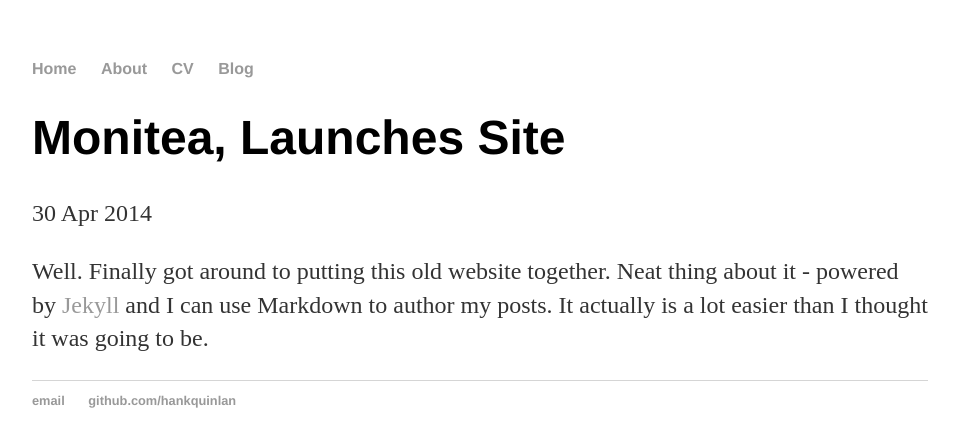
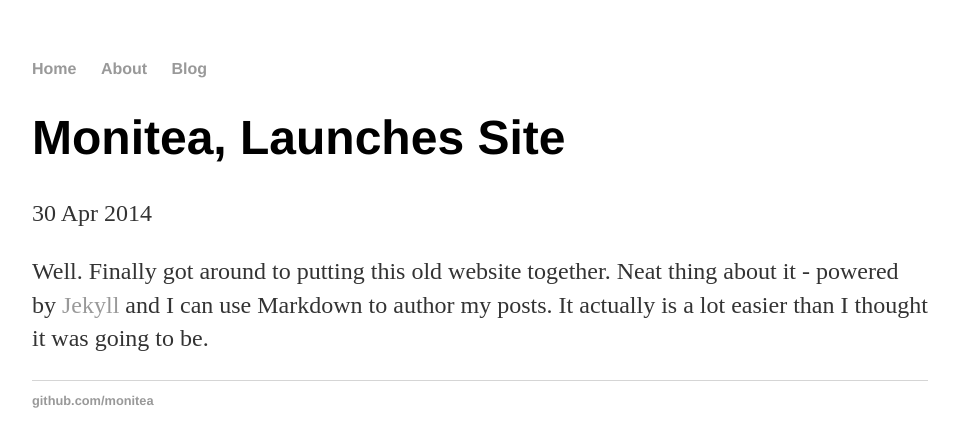
Before and after one commit to monitea/monitea.github.io, a Jekyll site: the page built from _posts/2017-02-18-Initial post.md, in a window 1280 px wide. Shown: the top 447 px of the page, without its empty margins (160-1119 px from the left). Built offline with Jekyll 4.4.1, drawn with Linux system fonts in a browser that asks for light colours.

Commit message:
Update default.html

```diff
--- a/_layouts/default.html
+++ b/_layouts/default.html
@@ -10,7 +10,6 @@
 	    		<ul>
 	        		<li><a href="/">Home</a></li>
 		        	<li><a href="/about">About</a></li>
-	        		<li><a href="/cv">CV</a></li>
 	        		<li><a href="/blog">Blog</a></li>
 	    		</ul>
 			</nav>
@@ -21,8 +20,7 @@
 			</div><!-- /.container -->
 			<footer>
 	    		<ul>
-	        		<li><a href="mailto:hankquinlanhub@gmail.com">email</a></li>
-	        		<li><a href="https://github.com/hankquinlan">github.com/hankquinlan</a></li>
+	        		<li><a href="https://github.com/hankquinlan">github.com/monitea</a></li>
 				</ul>
 			</footer>
 		</body>
```
